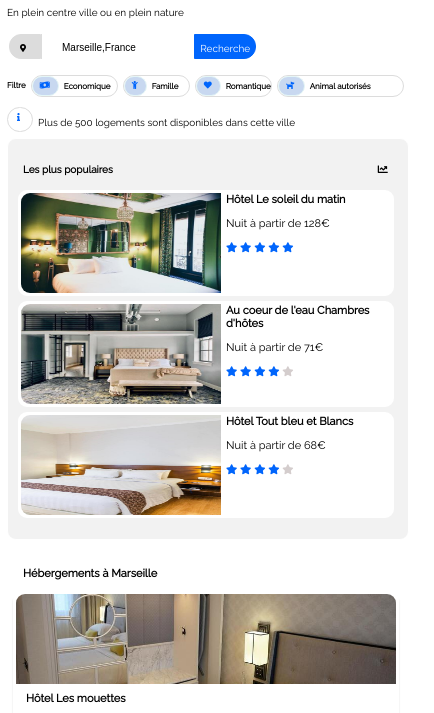
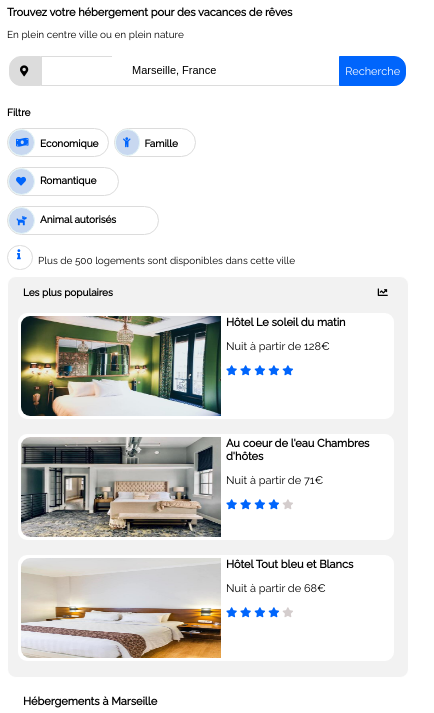
Before and after one commit to skaramoko/souleymanakaramoko_2_03082021, a plain HTML site: page index.html in a window 390 px wide. Shown: the part 74-787 px from the top of the page, 434 px wide, since content can reach past the window. Drawn offline with Linux system fonts and the light colour scheme.

Commit message:
ajout modif fichier

```diff
--- a/medium.css
+++ b/medium.css
@@ -165,27 +165,45 @@
           width: 100px;
           height: 20px;
      }
+     .loc1{
+          height: 20px;
+     }
+     .loc3{
+          height: 28px;
+     }
      .loc2 input{
           margin-top: -2px;
+          font-size: 11px;
+     }
+     .loc2{
+          height: 27px;
+     }
+     .loc1 i{
+          font-size: 11px;
+     }
+     .loc3 p{
+          font-size: 11px;
      }
      .loc1, .loc3{
           margin-bottom:-5px;
      }
+     .fichoi strong, .fichoi1 strong{
+          margin-top: 2px;
+     }
 
      .tout, .tout1, .tout2, .tout3{
           height: 20px;
+          padding: 7px 0px 0px 0px;
      }
      .chx1, .chx3, .chx5, .chx7{
           width: 10px;
+          margin-top: -7px;
      }
      .chxa2 p{
           margin-top: 15px;
      }
-     input{
-          font-size: 8px;
-     }
 
-     .milieu p, em, span, strong{
+     .milieu p, .milieu i, .milieu strong{
           font-size: 8px;
      }
      .milieu h1, h2{
@@ -199,11 +217,17 @@
           width: 90px;
           height: 140px;
      }
+     .teteline{
+          margin-top: 5px;
+          font-size: 10px;
+     }
      .teta{
-          font-size: 8px;
+          font-size: 10px;
+          margin-top: 5px;
      }
      .teta1{
           margin-left: 70px;
+          margin-top: 7px;
      }
      .lineverticale{
           width: 160px;
@@ -225,9 +249,7 @@
      .mami{
           margin-top: 10px;
      }
-     .line1 i, .line2 i, .line3 i {
-          font-size: 6px;
-     }
+
      .meme, .mami, .papi{
           height: 80px;
           width: 160px;
@@ -255,8 +277,11 @@
      aside h1{
           font-size: 10px;
      }
-     footer{
+     .actimarseil p{
           font-size: 8px;
+     }
+     footer, footer strong{
+          font-size: 10px;
      }
 
 
@@ -265,21 +290,43 @@
 
 @media screen and (max-width: 414px){
 
+     nav{
+          display: flex;
+          flex-direction: column-reverse;
+     }
+     header h1{
+          margin-top: 30px;
+     }
+
+     .navlist{
+          margin-left: -200px;
+          margin-top: 20px;
+
+     }
+
      #logo{
           width: 70px;
           font-size: 11px;
      }
+
      .loc1 i{
           width: 10px;
      }
      .loc2 input, .loc3 p{
-          font-size: 10px;
+          font-size: 11px;
+     }
+     input{
+          width: 300px;
+
      }
      .loc3{
           padding-bottom: 5px;
+          height: 23px;
      }
      .loc2{
-          height: 23px;
+          height: 28px;
+          padding-left: 70px;
+          padding-right: 75px;
      }
      .teta h3, .teta1{
           font-size: 10px;
@@ -303,18 +350,40 @@
      .tout3{
           width: 120px;
      }
-     .fichoi{
-          margin-left: -20px;
-     }
-     .choix strong{
-          font-size: 8px;
-          margin-top: 5px;
+     .choix{
+          display: flex;
+          flex-direction: column;
      }
 
+     .fichoi, .fichoi1 strong{
+          font-size: 10px;
+          margin-top: 0px;
+     }
+     .fichoi{
+          margin-top: 10px;
+          margin-bottom: 10px;
+     }
      .chx1, .chx3, .chx5, .chx7{
-          padding-top: 3px;
+          padding-top: 7px;
      }
+     .fichoi1{
+          display: flex;
+          flex-direction: column;
 
+     }
+     .tout{
+          width: 100px;
+     }
+     .tout1{
+          width: 80px;
+     }
+     .tout2{
+          width: 110px;
+          margin-bottom: 10px;
+     }
+     .tout3{
+          width: 150px;
+     }
      article{
           display: flex;
           flex-direction: column-reverse;
@@ -392,6 +461,7 @@
           width: 370px;
           height: 100px;
           margin-right: 10px;
+          margin-bottom: 15px;
           margin-top: 5px;
      }
      .atm h1{
@@ -528,6 +598,7 @@
          border-bottom-left-radius: 12px;
          border-top-left-radius: 12px;
          background-color: gainsboro;
+         height: 25px;
     }
 
     .loc3
@@ -884,15 +955,29 @@
 @media screen and (max-width: 320px){
 
      .global{
-          margin: auto;
+          margin-right: 0px;
      }
-
+     .tout1{
+          width: 100px;
+     }
+     .chx1 i, .chx3 i, .chx5 i, .chx7 i{
+          padding: 5px 5px 5px 0px;
+          width: 20px;
+     }
+     .chx1, .chx3, .chx5, .chx7{
+          width: 15px;
+     }
      header h1{
           font-size: 11px;
      }
-
+     .choix strong{
+          font-size: 10px;
+     }
      .navlist{
           margin-left: -180px;
+     }
+     .loc1{
+          height: 25px;
      }
 
      .loc2{
@@ -929,4 +1014,6 @@
      footer{
           width: 320px;
      }
+
+
 }
```
Also changed, not shown: index.html (+1 -1 lines).
